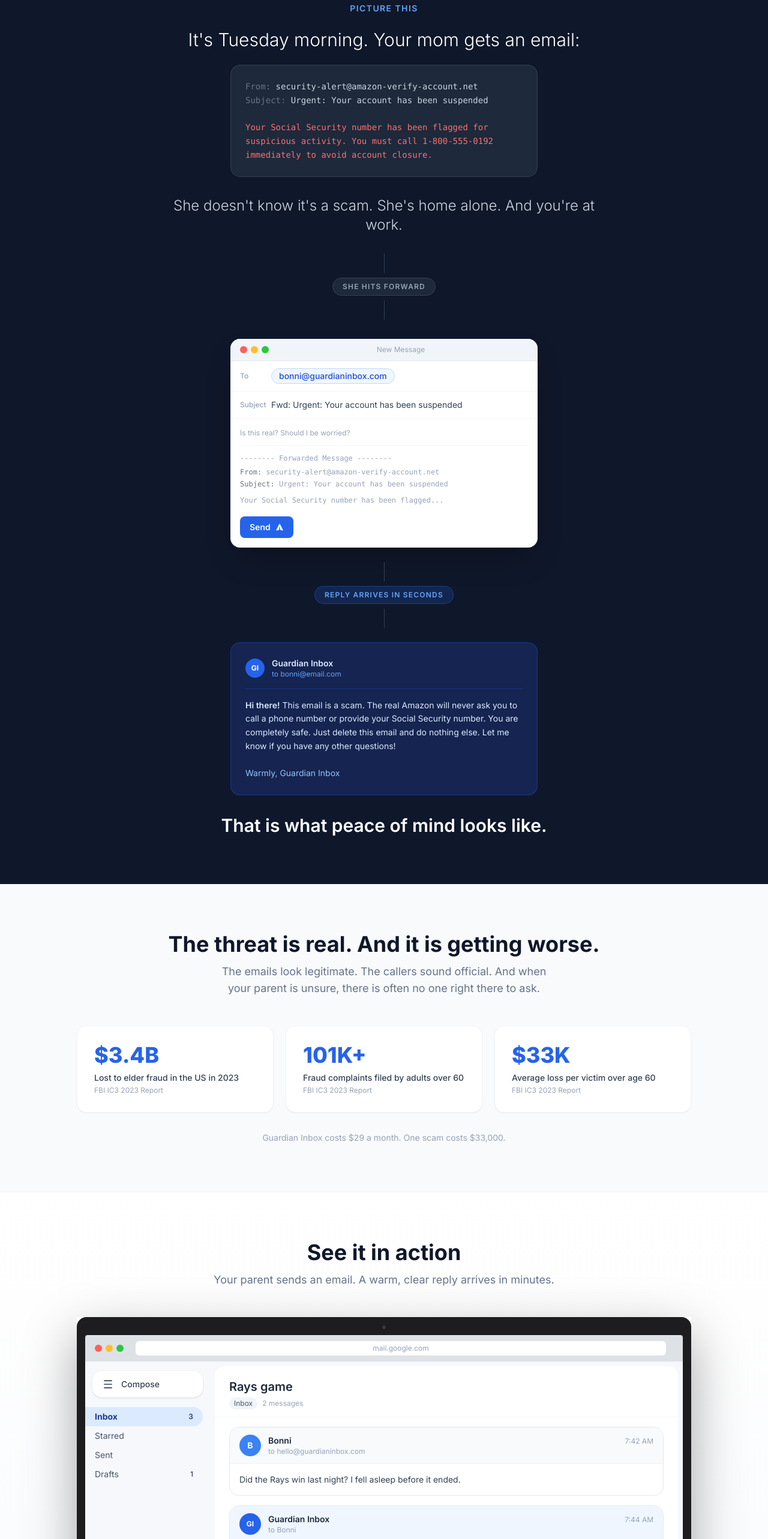
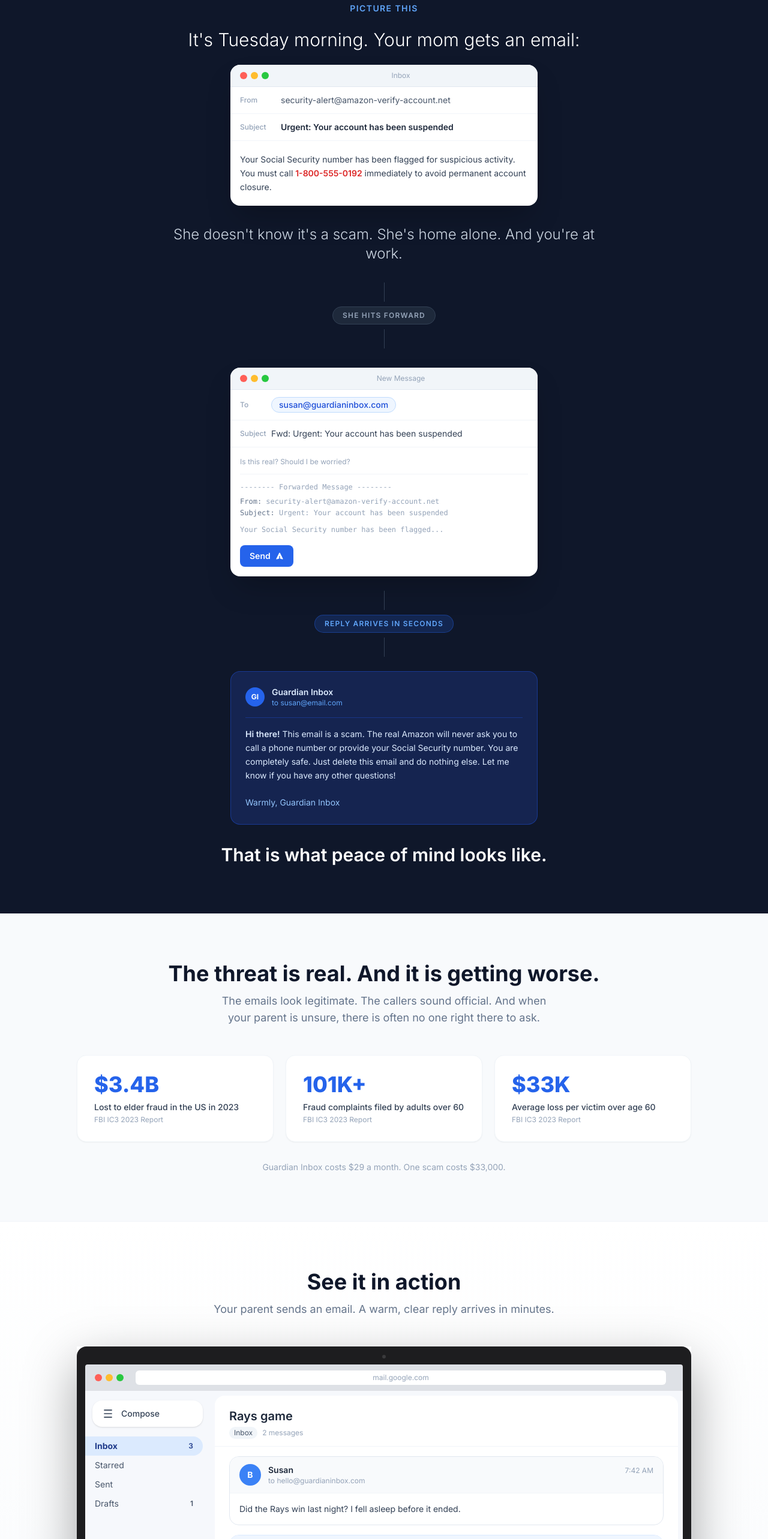
Before and after one commit to tylerheeman-gif/GuardianInboxFront, a Next.js app: page / in a window 1280 px wide. Shown: the part 1000-3566 px from the top of the page at 60% size. Built offline with nearby package versions, Linux system fonts and the light colour scheme.

Commit message:
Style scam email as white client window, rename Bonni to Susan

```diff
--- a/app/page.tsx
+++ b/app/page.tsx
@@ -326,12 +326,33 @@ export default function Home() {
           <p className="text-white text-2xl sm:text-3xl font-light leading-relaxed mb-6">
             It&apos;s Tuesday morning. Your mom gets an email:
           </p>
-          <div className="bg-slate-800 border border-slate-700 rounded-2xl p-6 mb-8 text-left max-w-lg mx-auto">
-            <p className="text-slate-300 text-sm font-mono leading-relaxed">
-              <span className="text-slate-500">From:</span> security-alert@amazon-verify-account.net<br />
-              <span className="text-slate-500">Subject:</span> Urgent: Your account has been suspended<br /><br />
-              <span className="text-red-400">Your Social Security number has been flagged for suspicious activity. You must call 1-800-555-0192 immediately to avoid account closure.</span>
-            </p>
+          <div className="bg-white rounded-2xl overflow-hidden shadow-2xl max-w-lg mx-auto mb-8 text-left">
+            {/* Email client chrome */}
+            <div className="bg-slate-100 px-4 py-2.5 flex items-center gap-2 border-b border-slate-200">
+              <div className="flex gap-1.5">
+                <div className="w-3 h-3 rounded-full bg-[#FF5F57]" />
+                <div className="w-3 h-3 rounded-full bg-[#FFBD2E]" />
+                <div className="w-3 h-3 rounded-full bg-[#28C840]" />
+              </div>
+              <span className="text-slate-400 text-xs mx-auto">Inbox</span>
+            </div>
+            {/* From field */}
+            <div className="flex items-center gap-3 px-4 py-3 border-b border-slate-100">
+              <span className="text-slate-400 text-xs font-medium w-14 shrink-0">From</span>
+              <span className="text-slate-600 text-sm">security-alert@amazon-verify-account.net</span>
+            </div>
+            {/* Subject field */}
+            <div className="flex items-center gap-3 px-4 py-3 border-b border-slate-100">
+              <span className="text-slate-400 text-xs font-medium w-14 shrink-0">Subject</span>
+              <span className="text-slate-800 text-sm font-semibold">Urgent: Your account has been suspended</span>
+            </div>
+            {/* Body */}
+            <div className="px-4 py-5">
+              <p className="text-slate-700 text-sm leading-relaxed">
+                Your Social Security number has been flagged for suspicious activity.
+                You must call <span className="text-red-600 font-semibold">1-800-555-0192</span> immediately to avoid permanent account closure.
+              </p>
+            </div>
           </div>
           <p className="text-slate-300 text-xl sm:text-2xl font-light leading-relaxed mb-4">
             She doesn&apos;t know it&apos;s a scam. She&apos;s home alone. And you&apos;re at work.
@@ -360,7 +381,7 @@ export default function Home() {
             <div className="flex items-center gap-3 px-4 py-3 border-b border-slate-100">
               <span className="text-slate-400 text-xs font-medium w-10 shrink-0">To</span>
               <div className="bg-blue-50 border border-blue-200 rounded-full px-3 py-0.5 text-blue-700 text-sm font-medium">
-                bonni@guardianinbox.com
+                susan@guardianinbox.com
               </div>
             </div>
             {/* Subject field */}
@@ -404,7 +425,7 @@ export default function Home() {
               <div className="w-8 h-8 rounded-full bg-blue-600 flex items-center justify-center text-white text-xs font-bold shrink-0">GI</div>
               <div>
                 <p className="text-blue-100 text-sm font-semibold">Guardian Inbox</p>
-                <p className="text-blue-400 text-xs">to bonni@email.com</p>
+                <p className="text-blue-400 text-xs">to susan@email.com</p>
               </div>
             </div>
             <p className="text-blue-100 text-sm leading-relaxed">
@@ -523,7 +544,7 @@ export default function Home() {
                           <div className="w-9 h-9 rounded-full bg-blue-500 flex items-center justify-center text-white text-sm font-bold shrink-0">B</div>
                           <div className="flex-1 min-w-0">
                             <div className="flex items-baseline justify-between">
-                              <span className="text-sm font-semibold text-slate-800">Bonni</span>
+                              <span className="text-sm font-semibold text-slate-800">Susan</span>
                               <span className="text-xs text-slate-400 shrink-0 ml-2">7:42 AM</span>
                             </div>
                             <p className="text-xs text-slate-400 truncate">to hello@guardianinbox.com</p>
@@ -543,11 +564,11 @@ export default function Home() {
                               <span className="text-sm font-semibold text-slate-800">Guardian Inbox</span>
                               <span className="text-xs text-slate-400 shrink-0 ml-2">7:44 AM</span>
                             </div>
-                            <p className="text-xs text-slate-400 truncate">to Bonni</p>
+                            <p className="text-xs text-slate-400 truncate">to Susan</p>
                           </div>
                         </div>
                         <div className="px-4 py-4 text-sm text-slate-700 space-y-2 leading-relaxed">
-                          <p>Hi Bonni! Good news -- the Rays won last night! They beat the Boston Red Sox 6 to 4.</p>
+                          <p>Hi Susan! Good news -- the Rays won last night! They beat the Boston Red Sox 6 to 4.</p>
                           <p>It was a great game. The Rays scored three runs in the seventh inning to pull ahead. Randy Arozarena had a big night with two hits and two runs batted in.</p>
                           <p>They are now 27 wins and 20 losses on the season. Things are looking up! Go Rays!</p>
                           <p className="text-slate-400 pt-1">Warmly, Guardian Inbox</p>
@@ -560,7 +581,7 @@ export default function Home() {
                           <div className="w-9 h-9 rounded-full bg-blue-500 flex items-center justify-center text-white text-sm font-bold shrink-0">B</div>
                           <div className="flex-1 min-w-0">
                             <div className="flex items-baseline justify-between">
-                              <span className="text-sm font-semibold text-slate-800">Bonni</span>
+                              <span className="text-sm font-semibold text-slate-800">Susan</span>
                               <span className="text-xs text-slate-400 shrink-0 ml-2">7:46 AM</span>
                             </div>
                             <p className="text-xs text-slate-400 truncate">to hello@guardianinbox.com</p>
@@ -580,11 +601,11 @@ export default function Home() {
                               <span className="text-sm font-semibold text-slate-800">Guardian Inbox</span>
                               <span className="text-xs text-slate-400 shrink-0 ml-2">7:47 AM</span>
                             </div>
-                            <p className="text-xs text-slate-400 truncate">to Bonni</p>
+                            <p className="text-xs text-slate-400 truncate">to Susan</p>
                           </div>
                         </div>
                         <div className="px-4 py-4 text-sm text-slate-700 space-y-2 leading-relaxed">
-                          <p>Hi Bonni! Zach Eflin is scheduled to start on the mound tonight for the Rays. He has been one of their most reliable pitchers this season.</p>
+                          <p>Hi Susan! Zach Eflin is scheduled to start on the mound tonight for the Rays. He has been one of their most reliable pitchers this season.</p>
                           <p>First pitch is at 6:40 PM Eastern Time, also against the Red Sox at Tropicana Field in St. Petersburg. Should be a fun one to watch!</p>
                           <p className="text-slate-400 pt-1">Warmly, Guardian Inbox</p>
                         </div>
```
